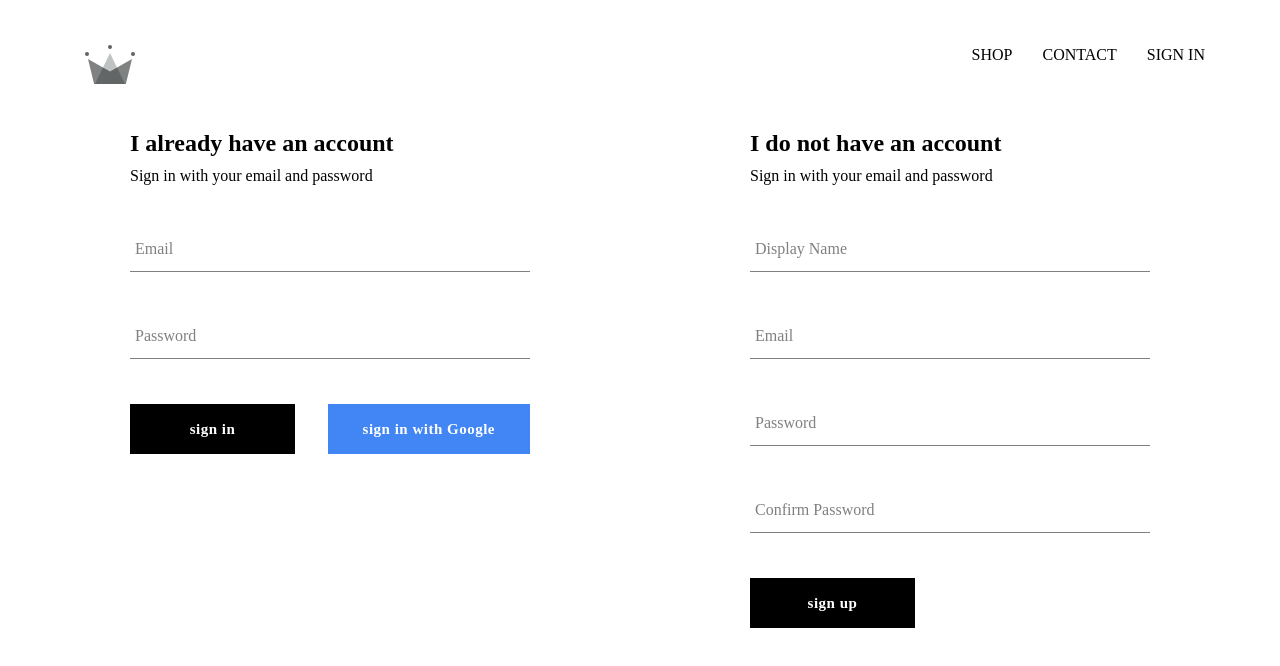
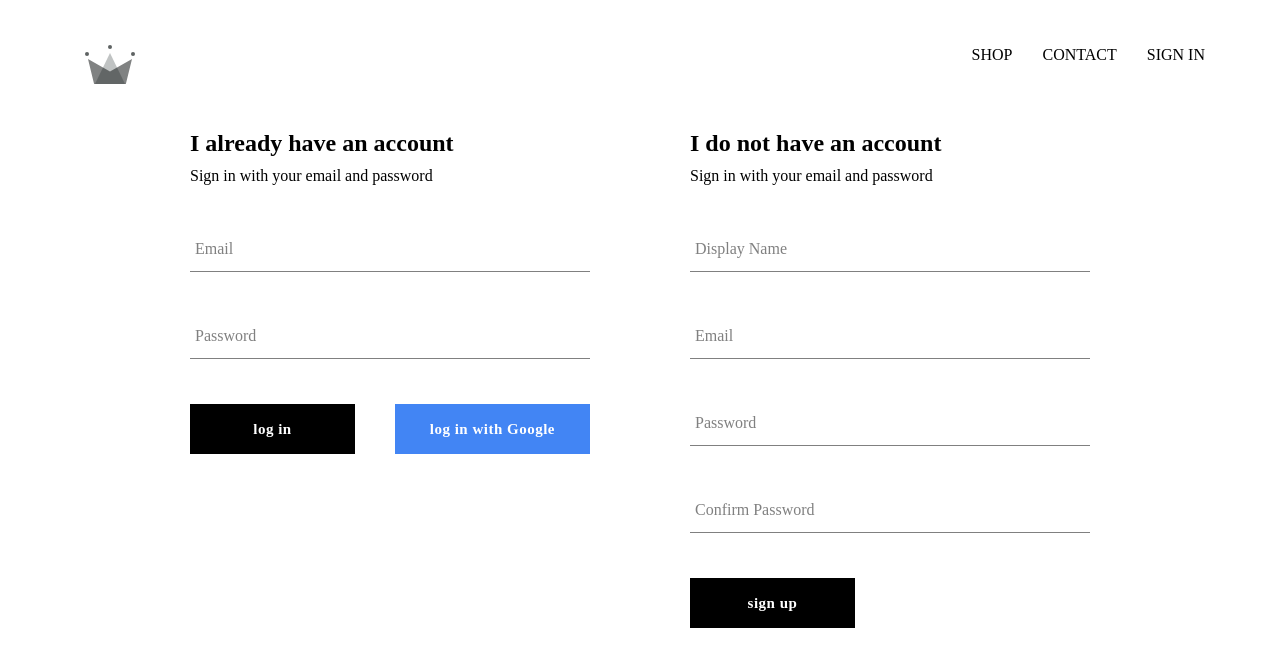
Before and after one commit to marzenazavala/e-commerce, a React (Create React App) app: page /signin in a window 1280 px wide. Shown: the top 666 px of the page. Built offline with nearby package versions, Linux system fonts and the light colour scheme; no server answers; a web font is replaced by a local one.

Commit message:
style: small changes

```diff
--- a/src/App.css
+++ b/src/App.css
@@ -11,3 +11,7 @@ color: black
 * {
   box-sizing: border-box;
 }
+
+*:focus {
+  outline: none;
+}
--- a/src/components/signIn/SignIn.jsx
+++ b/src/components/signIn/SignIn.jsx
@@ -66,8 +66,8 @@ render () {
 
 
                 <div className="buttons">
-                    <CustomButton type="submit">sign in</CustomButton>
-                    <CustomButton onClick={signInWithGoogle} isGoogleSignIn >sign in with Google</CustomButton>
+                    <CustomButton type="submit">log in</CustomButton>
+                    <CustomButton onClick={signInWithGoogle} type="button" isGoogleSignIn >log in with Google</CustomButton>
                 </div>
             </form>
         </div>
--- a/src/pages/signIn-signUp/signInSignUp.scss
+++ b/src/pages/signIn-signUp/signInSignUp.scss
@@ -1,5 +1,5 @@
 .sign-in-and-sign-up {
-    width: 1020px;
+    width: 900px;
     display: flex;
     justify-content: space-between;
     margin: 30px auto;
```
